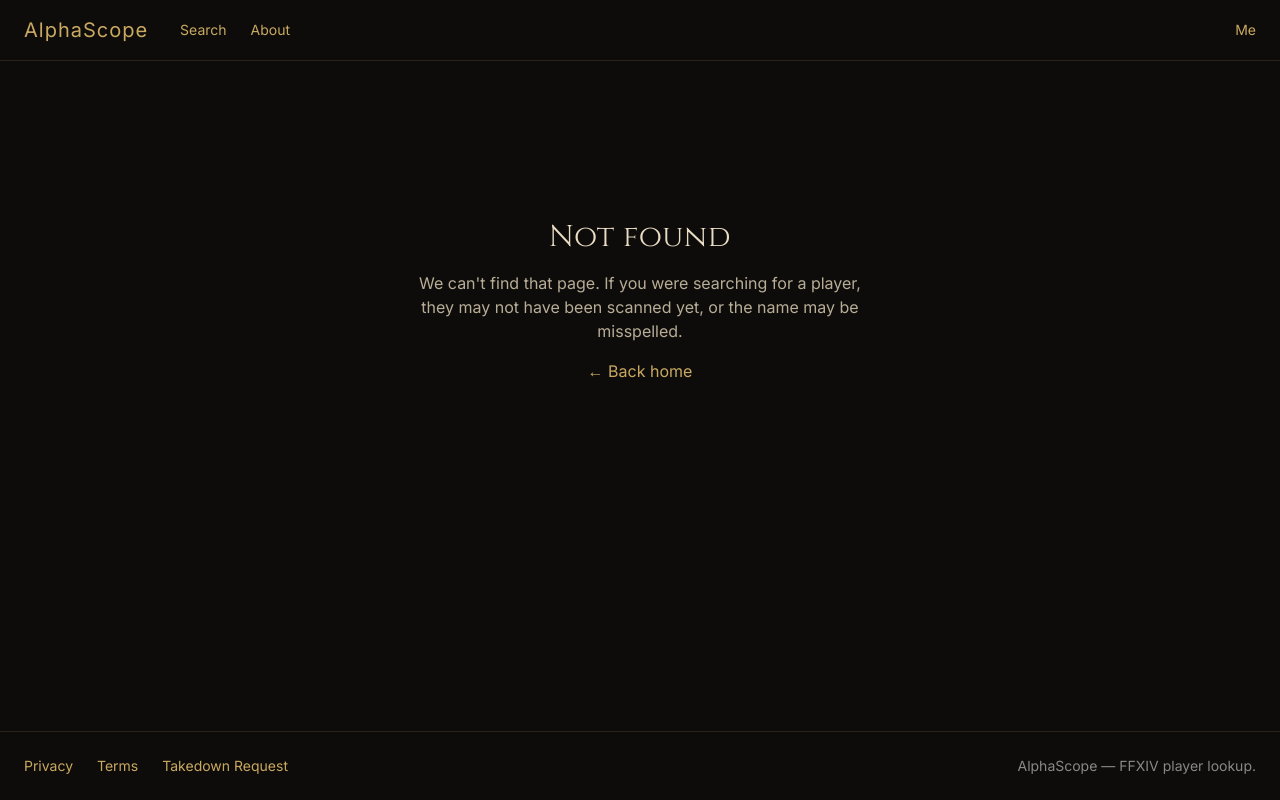
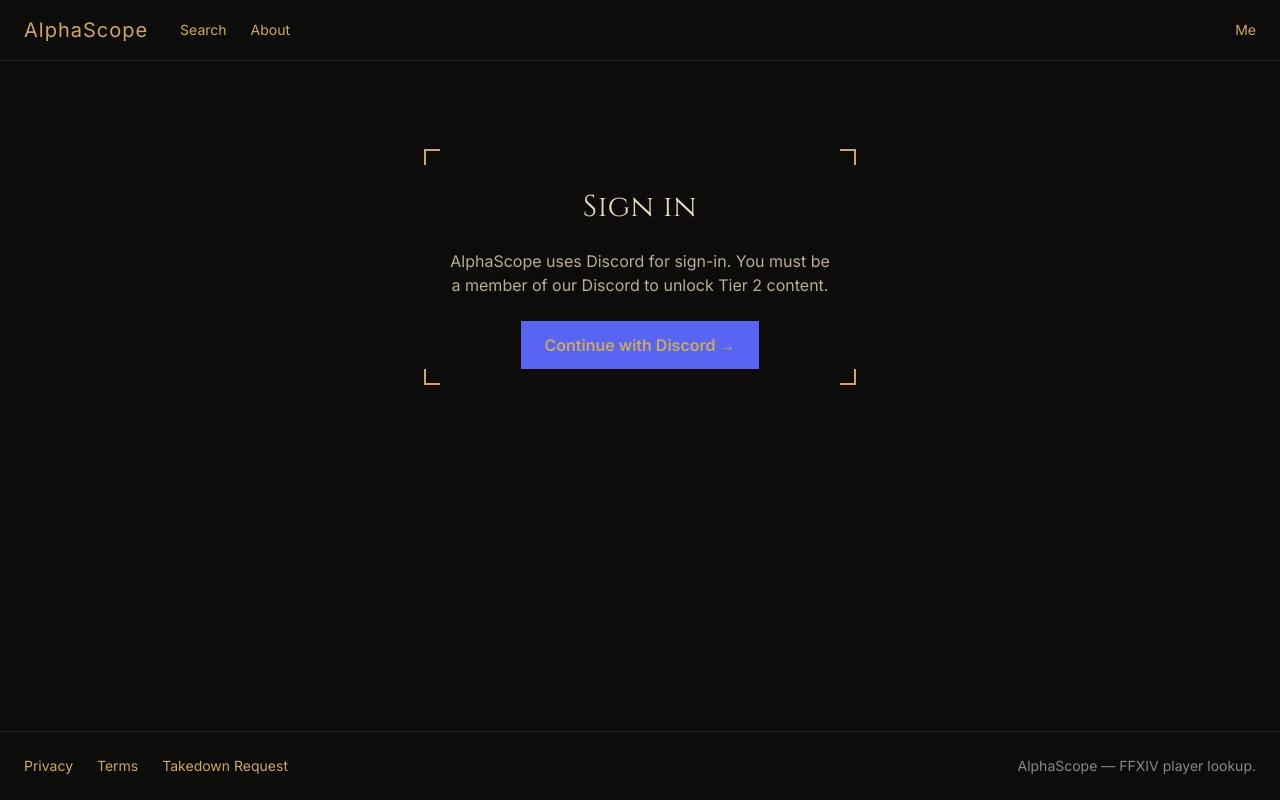
Before and after one commit to RoseOfficial/Memoria, a Next.js app in the folder web/: page /auth/signin in a window 1280 px wide. Before the commit this address had no page. Built offline with nearby package versions, Linux system fonts and the light colour scheme; no server answers.

Commit message:
Add /auth/signin page with Discord sign-in button

```diff
--- /dev/null
+++ b/web/app/auth/signin/page.tsx
@@ -0,0 +1,25 @@
+import { apiBaseUrl } from '../../../lib/env'
+import { SignatureFrame } from '../../../components/ornaments/SignatureFrame'
+
+export default async function SignIn({ searchParams }: { searchParams: Promise<{ return_to?: string }> }) {
+  const params = await searchParams
+  const returnTo = params.return_to ?? '/me'
+  const startUrl = `${apiBaseUrl()}/v1/auth/discord/start?return_to=${encodeURIComponent(returnTo)}`
+
+  return (
+    <main className="max-w-lg mx-auto px-8 py-20">
+      <SignatureFrame className="py-12 px-8 text-center space-y-6">
+        <h1 className="text-3xl">Sign in</h1>
+        <p className="text-[var(--color-text-muted)]">
+          AlphaScope uses Discord for sign-in. You must be a member of our Discord to unlock Tier 2 content.
+        </p>
+        <a
+          href={startUrl}
+          className="inline-block bg-[#5865f2] text-white px-6 py-3 font-semibold hover:opacity-90"
+        >
+          Continue with Discord →
+        </a>
+      </SignatureFrame>
+    </main>
+  )
+}
```
